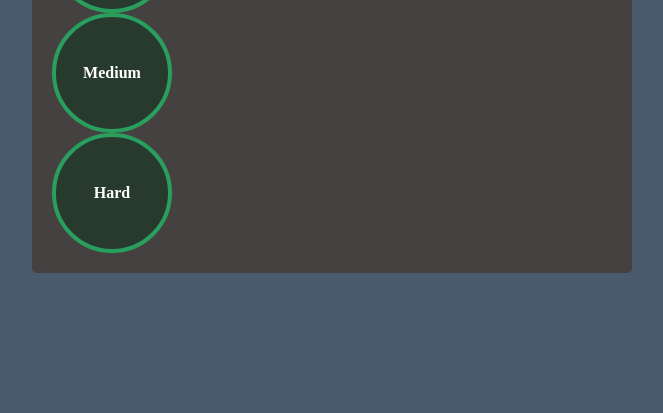
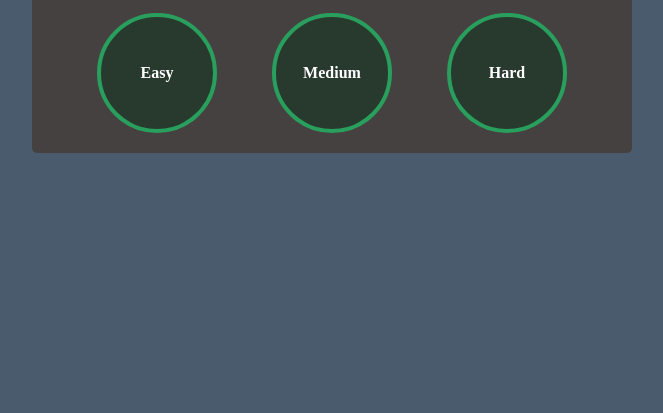
Before and after one commit to amar-jondhalekar/LeetCodeMetrics, a plain HTML site: page index.html in a window 1280 px wide. Shown: the part 387-800 px from the top of the page, without its empty margins (308-971 px from the left). Drawn offline with Linux system fonts and the light colour scheme.

Commit message:
feat(style): added style to progress

```diff
--- a/style.css
+++ b/style.css
@@ -70,3 +70,10 @@ h1{
     position: relative;
     z-index: 2;
 }
+.progress{
+    display: flex;
+    flex-direction: row;
+    justify-content: space-evenly;
+    flex-wrap: wrap;
+    gap: 10px;
+}
```
